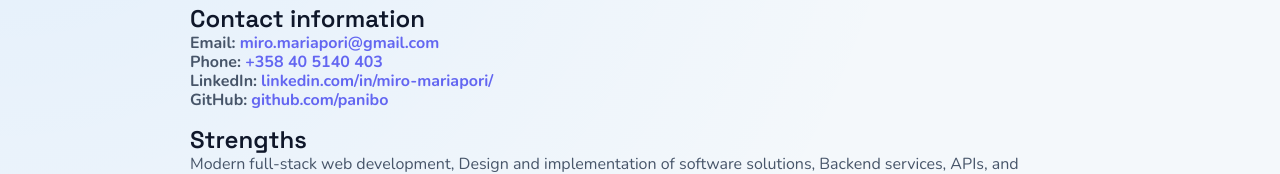
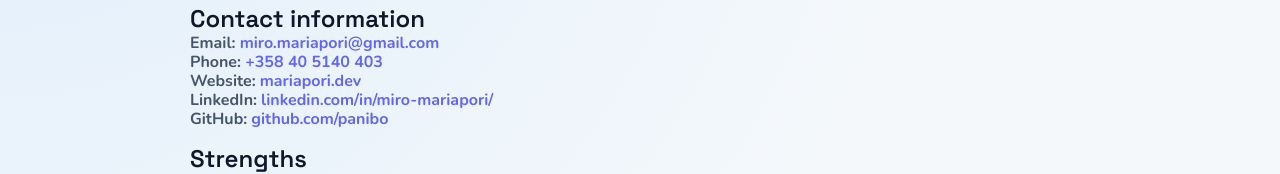
Before and after one commit to Panibo/mariapori-website, a Next.js app: page /en/cv in a window 1280 px wide. Shown: the part 289-463 px from the top of the page. Built offline with nearby package versions, Linux system fonts and the light colour scheme; no server answers.

Commit message:
Added website link to CV

```diff
--- a/messages/en.json
+++ b/messages/en.json
@@ -139,6 +139,7 @@
       "phone": "Phone",
       "linkedin": "LinkedIn",
       "github": "GitHub",
+      "website": "Website",
       "present": "Present"
     },
     "general": {
--- a/messages/fi.json
+++ b/messages/fi.json
@@ -139,6 +139,7 @@
       "phone": "Puhelin",
       "linkedin": "LinkedIn",
       "github": "GitHub",
+      "website": "Nettisivu",
       "present": "Nykyhetki"
     },
     "general": {
--- a/src/app/[locale]/cv/page.tsx
+++ b/src/app/[locale]/cv/page.tsx
@@ -82,6 +82,7 @@ const CV = () => {
   const techStack = t.raw("techStack") as TechCategory[];
   const projects = t.raw("projects") as Project[];
   const education = t.raw("education") as Education[];
+  const websiteUrl = `${siteConfig.url}/`;
   const structuredData = {
     "@context": "https://schema.org",
     "@type": "ProfilePage",
@@ -155,6 +156,13 @@ const CV = () => {
         <p>
           <strong>{t("labels.phone")}:</strong>{" "}
           <a href={`tel:${general.phone}`}>{general.phone}</a>
+        </p>
+
+        <p>
+          <strong>{t("labels.website")}:</strong>{" "}
+          <a href={websiteUrl} target="_blank" rel="noopener noreferrer">
+            {general.website}
+          </a>
         </p>
 
         <p>
```
